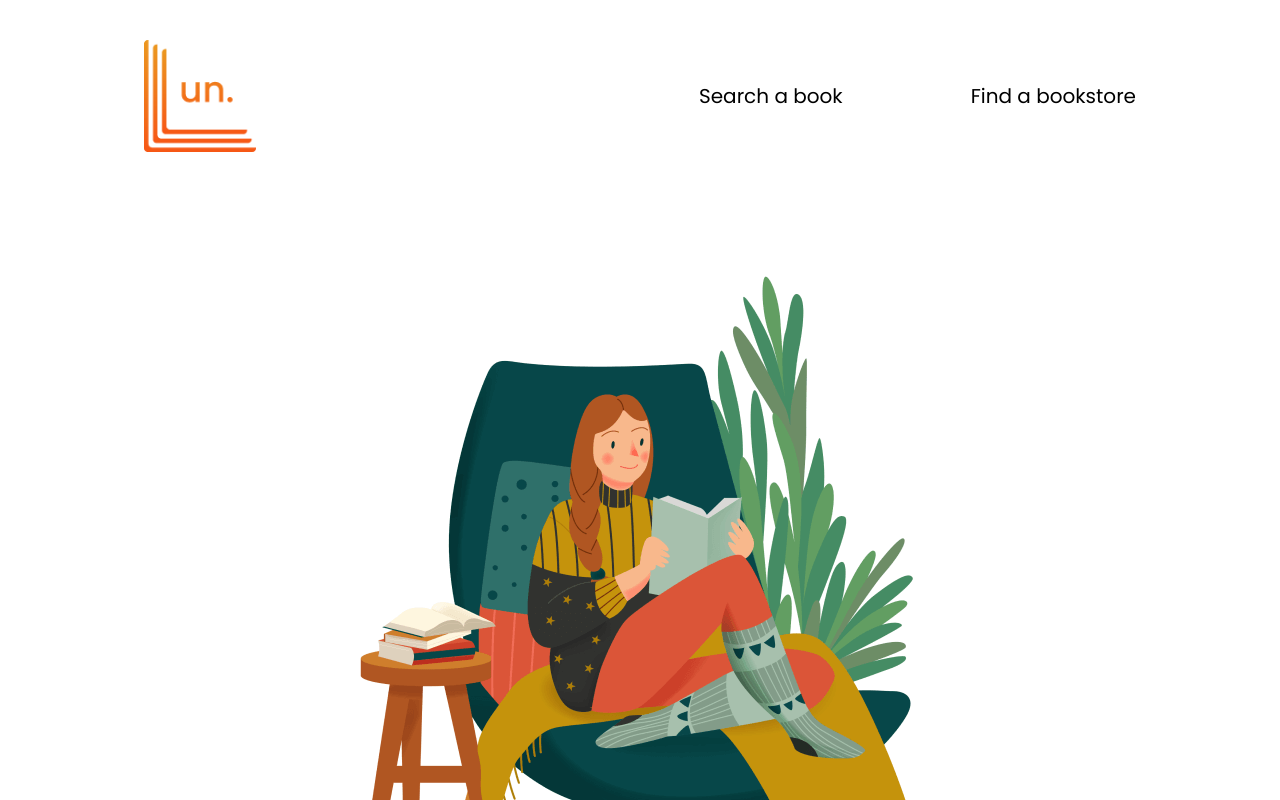
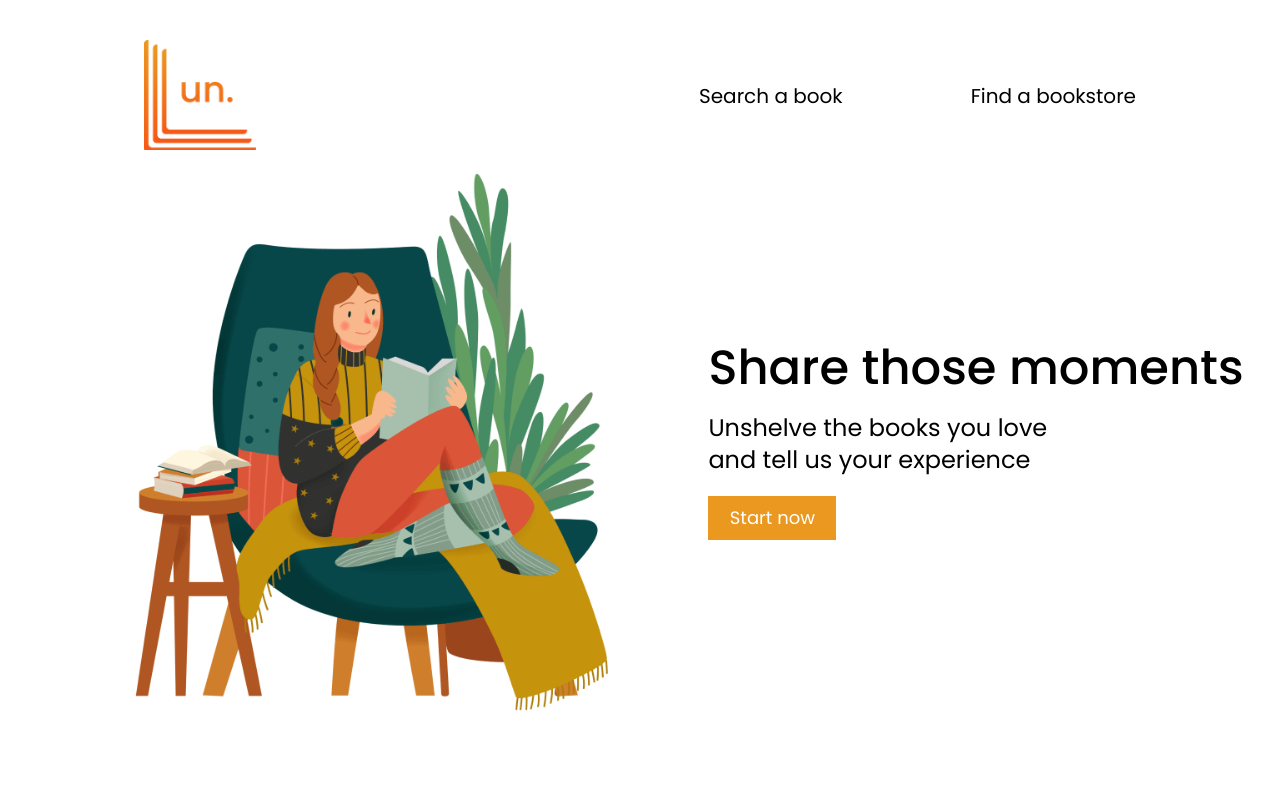
Before and after one commit to Readpato/unshelve_, a Nuxt app: page / in a window 1280 px wide. Shown: the top 800 px of the page. Built offline with nearby package versions, Linux system fonts and the light colour scheme.

Commit message:
feat: Create index page
The index page where the user is going to be greeted when they enter the page has been created. It has been styled with Tailwind

```diff
--- a/pages/index.vue
+++ b/pages/index.vue
@@ -1,6 +1,8 @@
 <template>
-  <main class="flex flex-col items-center justify-center space-y-2">
-    <div class="mt-14">
+  <main
+    class="flex h-[calc(100vh-144px)] flex-col items-center justify-center space-y-10 md:flex-col lg:h-[calc(100vh-300px)] lg:flex-row lg:space-y-0"
+  >
+    <div class="max-w-sm md:max-w-lg lg:max-w-xl xl:max-w-2xl">
       <img
         class="h-auto max-w-full"
         src="@/assets/main-image.png"
@@ -8,13 +10,19 @@
       />
     </div>
     <div
-      class="flex flex-col items-center justify-center space-y-2 text-center"
+      class="flex flex-col items-center justify-center space-y-2 text-center lg:space-y-5 lg:text-left"
     >
-      <h1 class="text-3xl font-semibold">Share those moments</h1>
-      <p class="w-72 p-1 text-lg">
-        Unshelve the books you love and tell us your experience.
+      <h1 class="text-3xl font-medium md:text-4xl xl:text-5xl">
+        Share those moments
+      </h1>
+      <p
+        class="w-72 p-1 text-lg lg:self-start lg:p-0 lg:text-xl xl:w-96 xl:text-2xl"
+      >
+        Unshelve the books you love and tell us your experience
       </p>
-      <button class="h- w-32 rounded bg-main-orange p-1 text-center text-white">
+      <button
+        class="w-32 bg-main-orange p-1 text-center text-white lg:self-start lg:p-2 lg:text-lg"
+      >
         Start now
       </button>
     </div>
```
